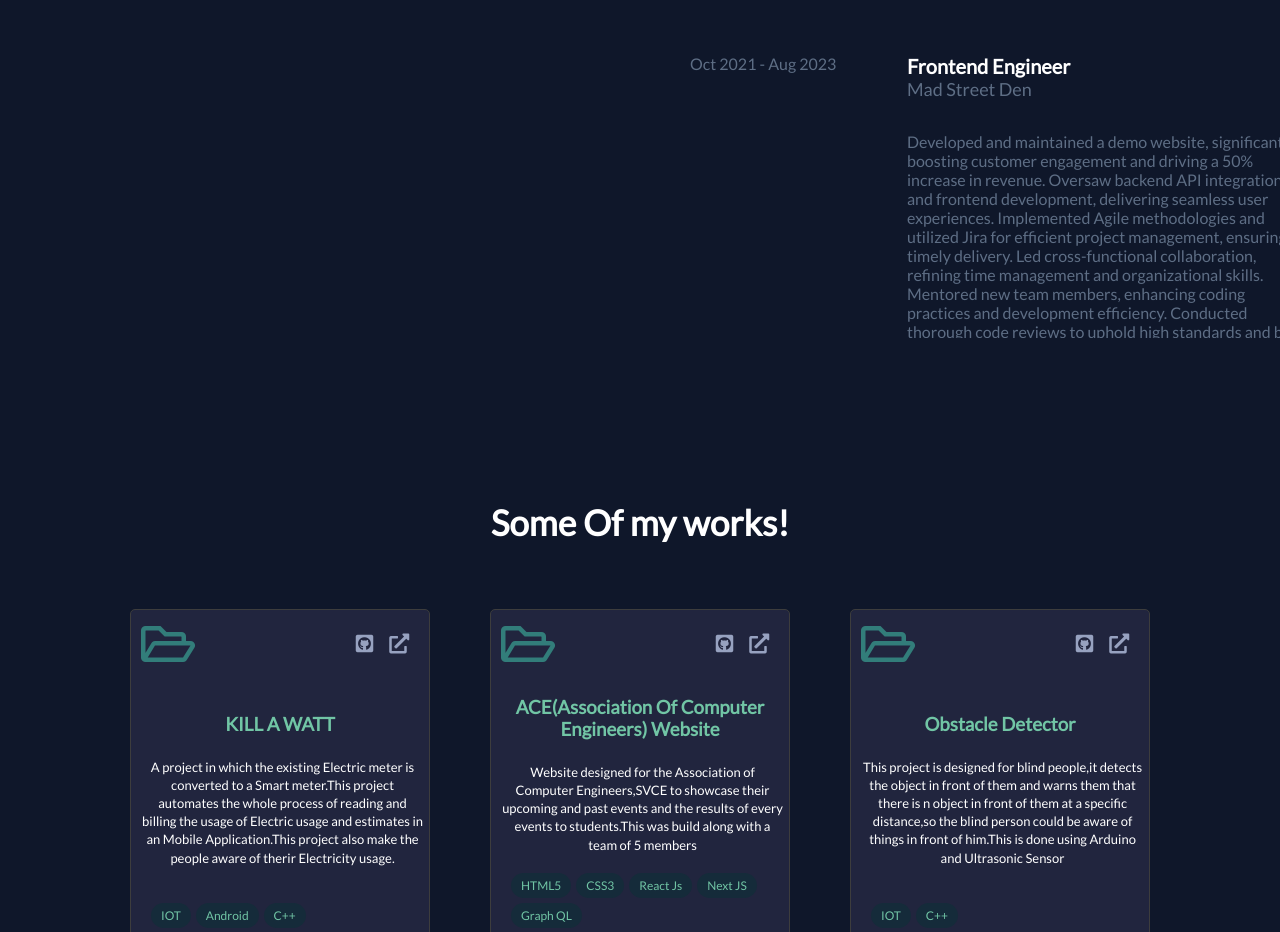
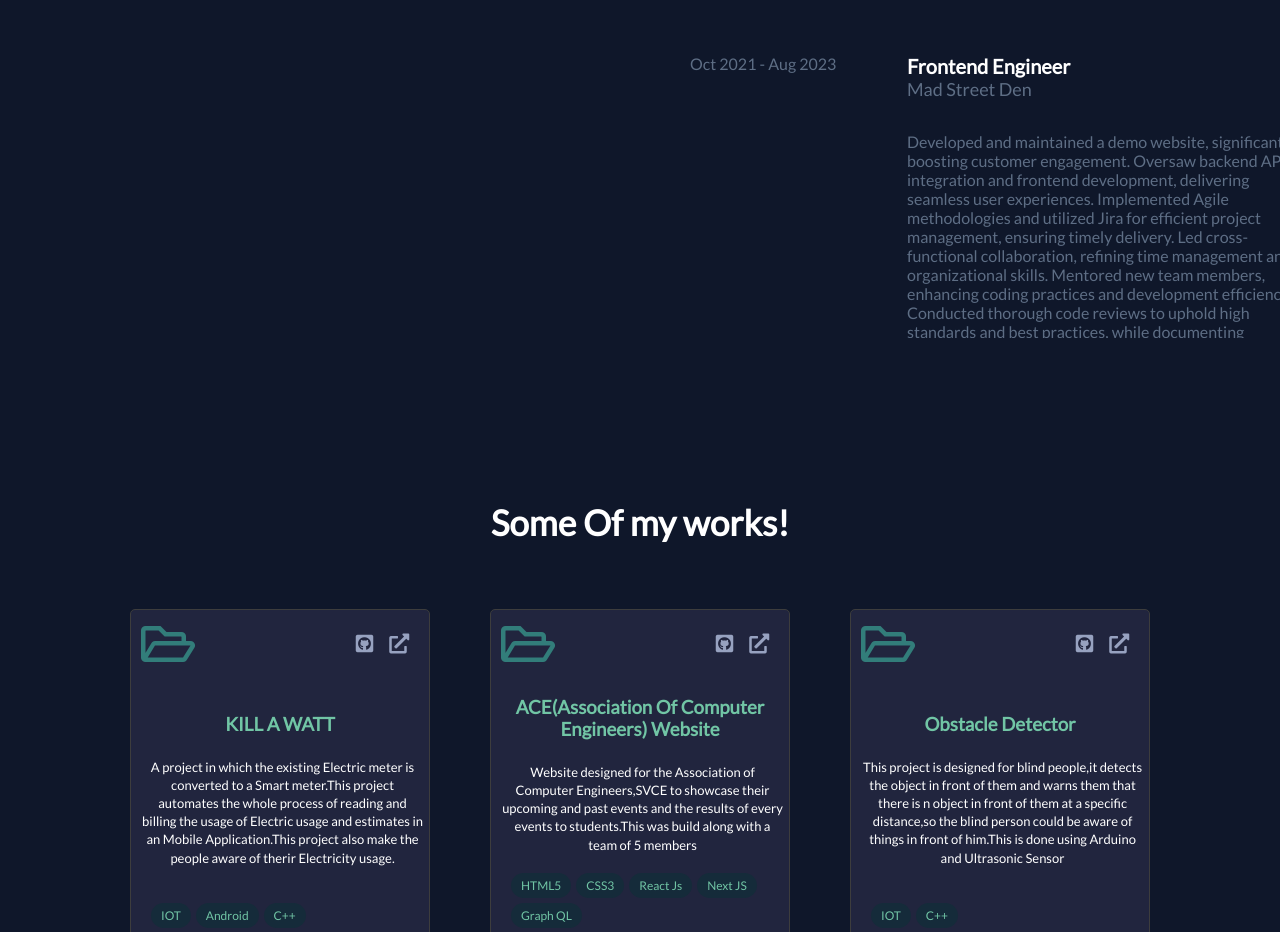
Before and after one commit to Kabilesh020799/Porfolio_React, a React (Create React App) app: page / in a window 1280 px wide. Shown: the part 2280-3212 px from the top of the page. Built offline with nearby package versions, Linux system fonts and the light colour scheme; a web font is replaced by a local one.

Commit message:
content update

```diff
--- a/src/components/Experience/constant.js
+++ b/src/components/Experience/constant.js
@@ -11,7 +11,7 @@ const experience = [
   {
     position: 'Frontend Engineer',
     company: 'Mad Street Den',
-    description: 'Developed and maintained a demo website, significantly boosting customer engagement and driving a 50% increase in revenue. Oversaw backend API integration and frontend development, delivering seamless user experiences. Implemented Agile methodologies and utilized Jira for efficient project management, ensuring timely delivery. Led cross-functional collaboration, refining time management and organizational skills. Mentored new team members, enhancing coding practices and development efficiency. Conducted thorough code reviews to uphold high standards and best practices, while documenting components with Storybook for improved collaboration and understanding.',
+    description: 'Developed and maintained a demo website, significantly boosting customer engagement. Oversaw backend API integration and frontend development, delivering seamless user experiences. Implemented Agile methodologies and utilized Jira for efficient project management, ensuring timely delivery. Led cross-functional collaboration, refining time management and organizational skills. Mentored new team members, enhancing coding practices and development efficiency. Conducted thorough code reviews to uphold high standards and best practices, while documenting components with Storybook for improved collaboration and understanding.',
     techStack: ['React JS', 'Django', 'Javascript', 'HTML & SCSS', 'Python', 'Jest', 'AWS', 'Git', 'Storybook', 'Wordpress',],
     startDate: 'Oct 2021',
     endDate: 'Aug 2023',
```
